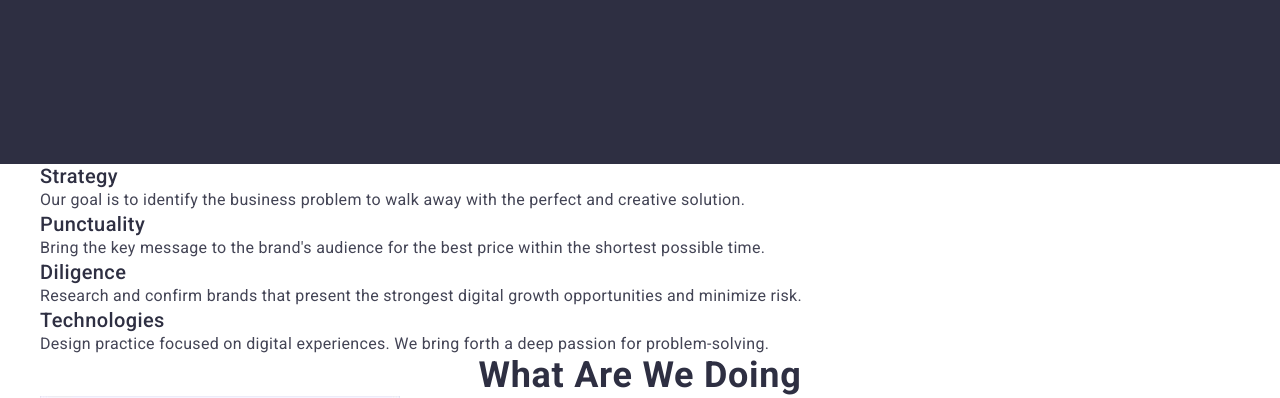
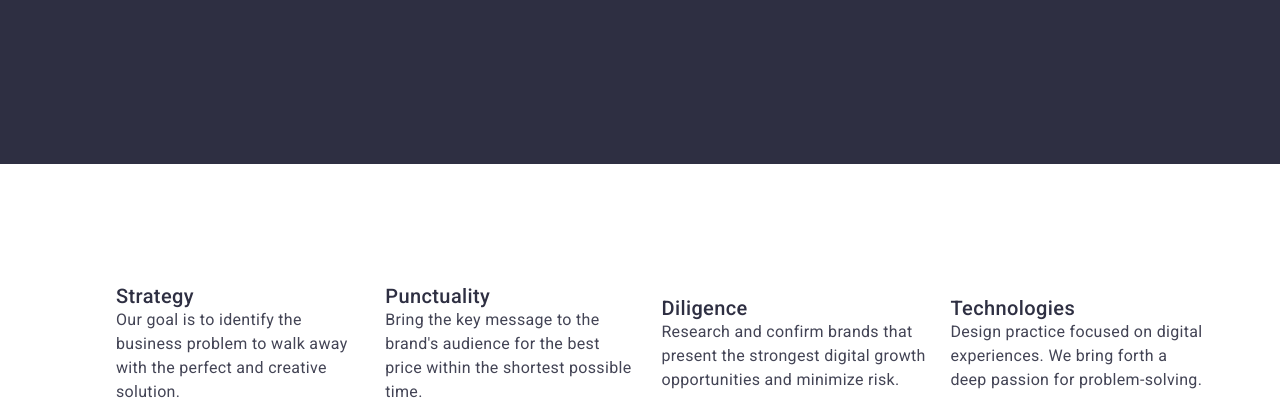
Before and after one commit to vovkatom/goit-markup-hw-03, a plain HTML site: page index.html in a window 1280 px wide. Shown: the part 402-800 px from the top of the page. Drawn offline with nearby package versions, Linux system fonts and the light colour scheme.

Commit message:
edit css

```diff
--- a/css/styles.css
+++ b/css/styles.css
@@ -196,6 +196,15 @@ img {
   color: var(--dark, #2e2f42);
 }
 
+.main-features {
+  padding: 120px 0 120px;
+}
+
+.main-features .list {
+  gap: 24px;
+
+}
+
 .main-teg-pades,
 .main-team-pages {
   font-size: 36px;
--- a/index.html
+++ b/index.html
@@ -75,13 +75,14 @@
       </section>
 
       <section class="main-features list">
+        <div class="container">
           <h2 class="visually-hidden">Features</h2>
-        <ul class="list">
+          <ul class="list flexbox">
             <li>
               <h3 class="main-features-title">Strategy</h3>
               <p class="main-features-text">
-              Our goal is to identify the business problem to walk away with the
-              perfect and creative solution.
+                Our goal is to identify the business problem to walk away with
+                the perfect and creative solution.
               </p>
             </li>
 
@@ -109,6 +110,7 @@
               </p>
             </li>
           </ul>
+        </div>
       </section>
 
       <section class="main-what list">
```
Lines whose indentation alone changed are shown as unchanged.
